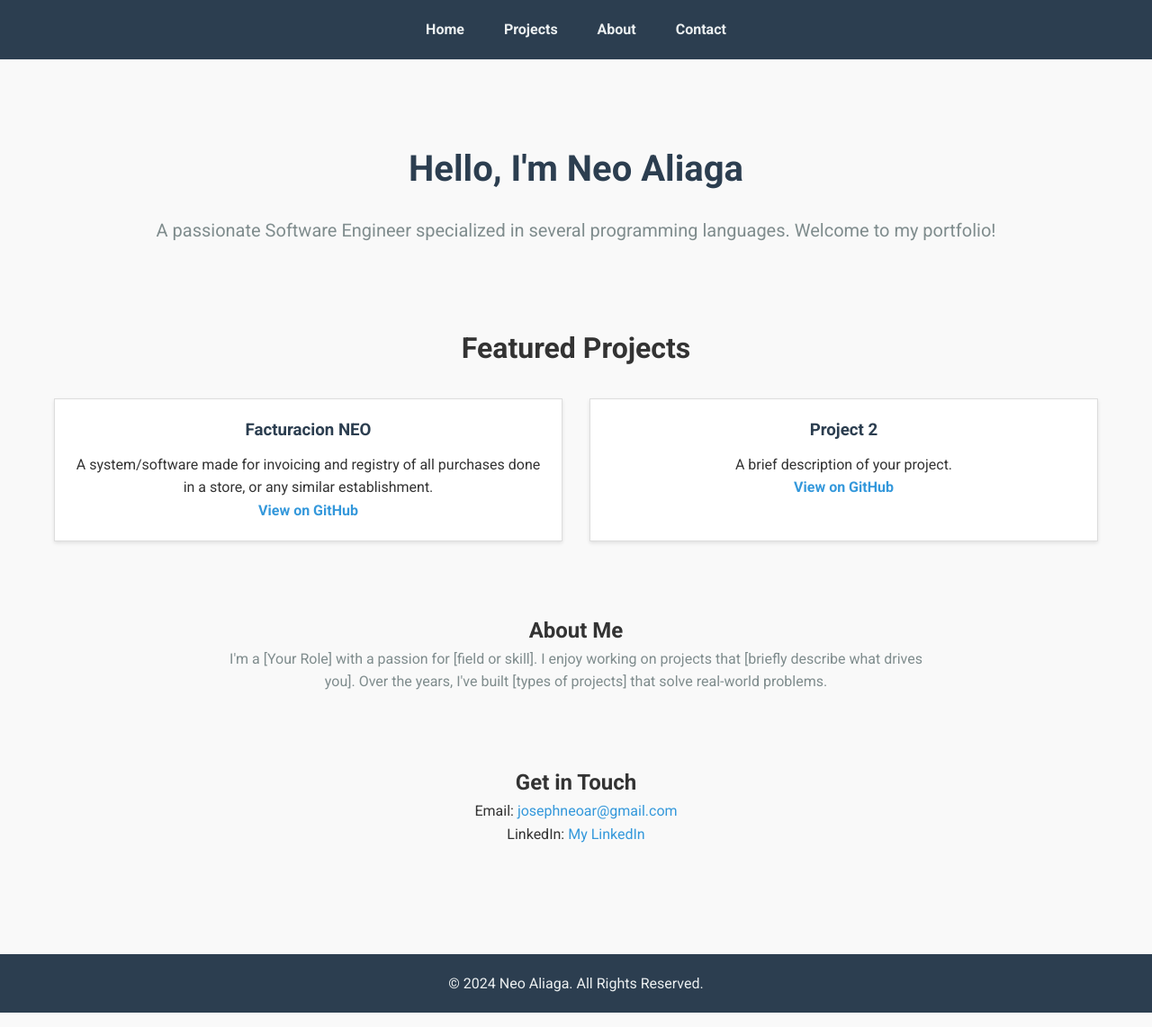
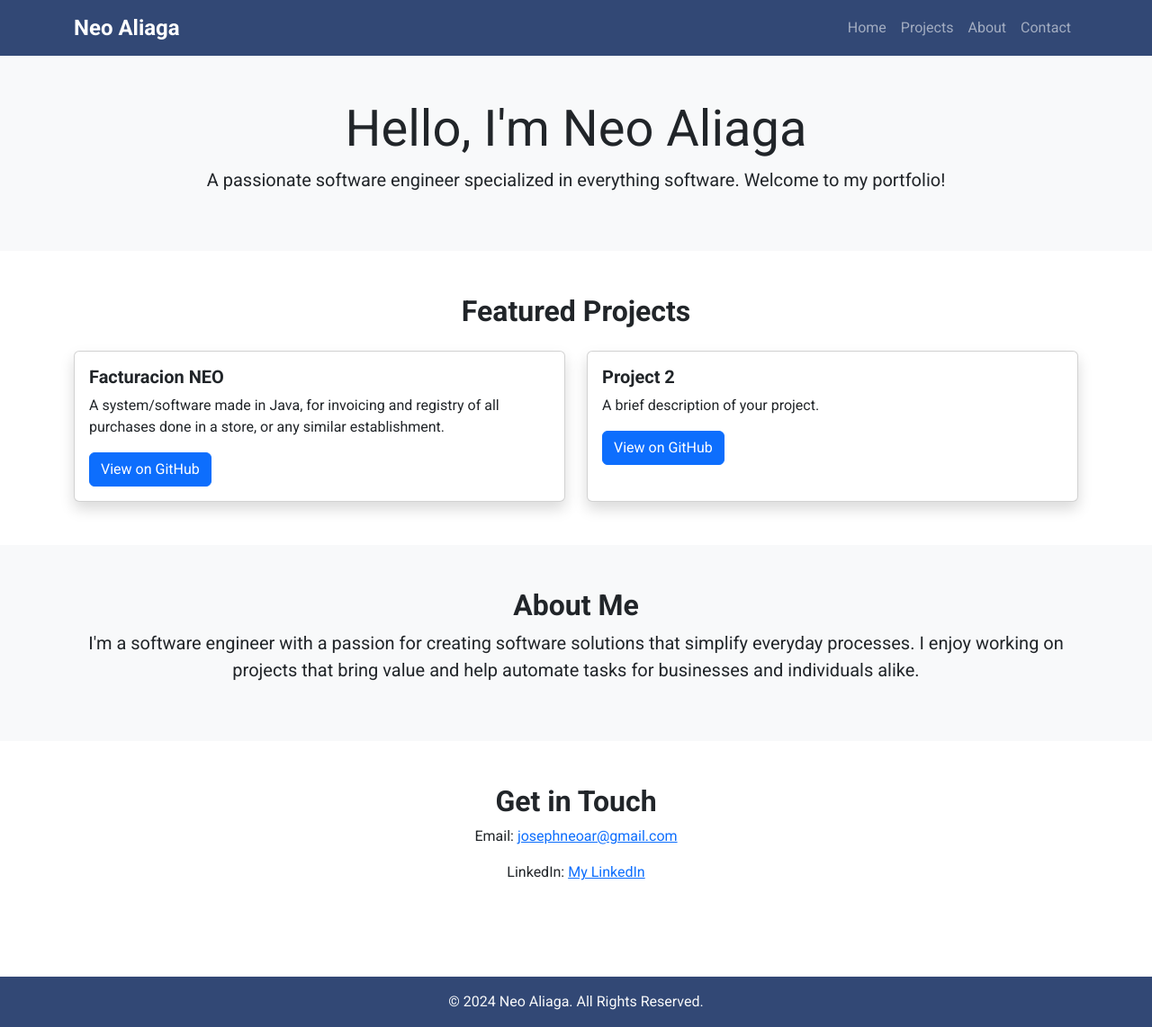
Before and after one commit to Neoar2000/PortfolioWebsite, a plain HTML site: page index.html in a window 1280 px wide. Shown: the whole page at 90% size. Drawn offline with nearby package versions, Linux system fonts and the light colour scheme; a script that the page names is missing.

Commit message:
New files added

```diff
--- a/css/style.css
+++ b/css/style.css
@@ -1,131 +1,57 @@
-* {
-    margin: 0;
-    padding: 0;
-    box-sizing: border-box;
+body {
+    font-family: 'Roboto', sans-serif;
 }
 
-body {
-    font-family: 'Roboto', sans-serif;
-    color: #333;
-    background-color: #f9f9f9;
-    line-height: 1.6;
-}
-
-header {
-    background-color: #2c3e50;
-    padding: 20px 0;
-    text-align: center;
-}
-
-nav ul {
-    list-style-type: none;
-}
-
-nav ul li {
-    display: inline;
-    margin: 0 20px;
-}
-
-nav ul li a {
-    color: #ecf0f1;
-    text-decoration: none;
+h1, h2, h5 {
     font-weight: bold;
 }
 
-nav ul li a:hover {
-    color: #3498db;
+section {
+    padding-top: 60px;
+    padding-bottom: 60px;
 }
 
-main {
-    padding: 40px 20px;
-    max-width: 1200px;
-    margin: 0 auto;
+.navbar {
+    background-color: #324875; /* Dark blue */
 }
 
-#home {
-    text-align: center;
-    padding: 50px 0;
-}
-
-.intro h1 {
-    font-size: 2.5rem;
-    color: #2c3e50;
-}
-
-.intro p {
-    font-size: 1.25rem;
-    color: #7f8c8d;
-    margin-top: 20px;
-}
-
-#projects {
-    padding: 40px 0;
-    text-align: center;
-}
-
-#projects h2 {
-    margin-bottom: 30px;
-    font-size: 2rem;
-}
-
-.projects-grid {
-    display: grid;
-    grid-template-columns: repeat(auto-fit, minmax(250px, 1fr));
-    gap: 30px;
-}
-
-.project-card {
-    background-color: #fff;
-    padding: 20px;
-    border: 1px solid #ddd;
-    box-shadow: 0 2px 4px rgba(0, 0, 0, 0.1);
-    transition: transform 0.3s ease;
-}
-
-.project-card:hover {
-    transform: translateY(-5px);
-}
-
-.project-card h3 {
-    color: #2c3e50;
-    margin-bottom: 10px;
-}
-
-.project-card a {
-    color: #3498db;
-    text-decoration: none;
+.navbar-brand {
+    font-size: 1.5rem;
     font-weight: bold;
 }
 
-.project-card a:hover {
-    text-decoration: underline;
+.card {
+    transition: transform 0.3s ease-in-out, box-shadow 0.3s ease-in-out;
 }
 
-#about {
-    padding: 40px 0;
-    text-align: center;
+.card:hover {
+    transform: translateY(-5px);
+    box-shadow: 0 8px 15px rgba(0, 0, 0, 0.1);
 }
 
-#about p {
-    max-width: 800px;
-    margin: 0 auto;
-    color: #7f8c8d;
+/* Default styles for the content wrapper */
+.content-wrapper {
+    transition: filter 0.3s ease;
 }
 
-#contact {
-    padding: 40px 0;
-    text-align: center;
+/* Add this class when a modal is active to blur the background */
+.modal-open .content-wrapper {
+    filter: blur(5px); /* Adjust the blur intensity as needed */
 }
 
-#contact a {
-    color: #3498db;
-    text-decoration: none;
+/* Modal default styles */
+.modal {
+    display: none; /* Hidden by default */
 }
 
+/* Footer styles */
 footer {
-    background-color: #2c3e50;
-    color: #ecf0f1;
-    text-align: center;
+    background-color: #324875; /* Same dark blue as the navbar */
+    color: #ecf0f1; /* Light text for contrast */
     padding: 20px 0;
     margin-top: 40px;
 }
+
+footer p {
+    margin: 0;
+}
--- a/index.html
+++ b/index.html
@@ -4,61 +4,123 @@
     <meta charset="UTF-8">
     <meta name="viewport" content="width=device-width, initial-scale=1.0">
     <title>My Professional Portfolio</title>
+    <link href="https://cdn.jsdelivr.net/npm/bootstrap@5.3.0-alpha1/dist/css/bootstrap.min.css" rel="stylesheet">
+    <link href="https://fonts.googleapis.com/css2?family=Roboto:wght@400;700&display=swap" rel="stylesheet">
     <link rel="stylesheet" href="css/style.css">
-    <link href="https://fonts.googleapis.com/css2?family=Roboto:wght@400;700&display=swap" rel="stylesheet">
 </head>
 <body>
-    <header>
-        <nav>
-            <ul>
-                <li><a href="#home">Home</a></li>
-                <li><a href="#projects">Projects</a></li>
-                <li><a href="#about">About</a></li>
-                <li><a href="#contact">Contact</a></li>
+    <!-- Navigation -->
+    <nav class="navbar navbar-expand-lg navbar-dark">
+        <div class="container">
+            <a class="navbar-brand" href="#home">Neo Aliaga</a>
+            <button class="navbar-toggler" type="button" data-bs-toggle="collapse" data-bs-target="#navbarNav" aria-controls="navbarNav" aria-expanded="false" aria-label="Toggle navigation">
+                <span class="navbar-toggler-icon"></span>
+            </button>
+            <div class="collapse navbar-collapse" id="navbarNav">
+                <ul class="navbar-nav ms-auto">
+                    <li class="nav-item"><a class="nav-link" href="#home">Home</a></li>
+                    <li class="nav-item"><a class="nav-link" href="#projects">Projects</a></li>
+                    <li class="nav-item"><a class="nav-link" href="#about">About</a></li>
+                    <li class="nav-item"><a class="nav-link" href="#contact">Contact</a></li>
                 </ul>
+            </div>
+        </div>
     </nav>
-    </header>
 
-    <main>
-        <section id="home">
-            <div class="intro">
-                <h1>Hello, I'm Neo Aliaga</h1>
-                <p>A passionate Software Engineer specialized in several programming languages. Welcome to my portfolio!</p>
+    <!-- Wrap the main content for blurring -->
+    <div class="content-wrapper">
+        <!-- Home Section -->
+        <section id="home" class="bg-light text-dark text-center py-5">
+            <div class="container">
+                <h1 class="display-4">Hello, I'm Neo Aliaga</h1>
+                <p class="lead">A passionate software engineer specialized in everything software. Welcome to my portfolio!</p>
             </div>
         </section>
 
-        <section id="projects">
-            <h2>Featured Projects</h2>
-            <div class="projects-grid">
-                <div class="project-card">
-                    <h3>Facturacion NEO</h3>
-                    <p>A system/software made for invoicing and registry of all purchases done in a store, or any similar establishment.</p>
-                    <a href="https://github.com/Neoar2000/SIS_Facturacion">View on GitHub</a>
+        <!-- Projects Section -->
+        <section id="projects" class="py-5">
+            <div class="container">
+                <h2 class="text-center mb-4">Featured Projects</h2>
+                <div class="row g-4">
+                    <div class="col-lg-6">
+                        <div class="card h-100 shadow" onclick="openModal('modal1')">
+                            <div class="card-body">
+                                <h5 class="card-title">Facturacion NEO</h5>
+                                <p class="card-text">A system/software made in Java, for invoicing and registry of all purchases done in a store, or any similar establishment.</p>
+                                <a href="https://github.com/Neoar2000/SIS_Facturacion" class="btn btn-primary" target="_blank" onclick="event.stopPropagation()">View on GitHub</a>
                             </div>
-                <div class="project-card">
-                    <h3>Project 2</h3>
-                    <p>A brief description of your project.</p>
-                    <a href="#">View on GitHub</a>
+                        </div>
+                    </div>
+                    <div class="col-lg-6">
+                        <div class="card h-100 shadow" onclick="openModal('modal2')">
+                            <div class="card-body">
+                                <h5 class="card-title">Project 2</h5>
+                                <p class="card-text">A brief description of your project.</p>
+                                <a href="#" class="btn btn-primary" onclick="event.stopPropagation()">View on GitHub</a>
+                            </div>
+                        </div>
+                    </div>
                 </div>
             </div>
         </section>
 
-        <section id="about">
+        <!-- About Section -->
+        <section id="about" class="bg-light py-5 text-center">
+            <div class="container">
                 <h2>About Me</h2>
-            <p>I'm a [Your Role] with a passion for [field or skill]. I enjoy working on projects that [briefly describe what drives you]. Over the years, I've built [types of projects] that solve real-world problems.</p>
+                <p class="lead">I'm a software engineer with a passion for creating software solutions that simplify everyday processes. I enjoy working on projects that bring value and help automate tasks for businesses and individuals alike.</p>
+            </div>
         </section>
 
-        <section id="contact">
+        <!-- Contact Section -->
+        <section id="contact" class="py-5">
+            <div class="container text-center">
                 <h2>Get in Touch</h2>
                 <p>Email: <a href="mailto:josephneoar@gmail.com">josephneoar@gmail.com</a></p>
                 <p>LinkedIn: <a href="https://linkedin.com/in/NeoAliaga" target="_blank">My LinkedIn</a></p>
+            </div>
         </section>
-    </main>
+    </div>
 
-    <footer>
+    <!-- Footer -->
+    <footer class="text-light text-center py-3">
         <p>&copy; 2024 Neo Aliaga. All Rights Reserved.</p>
     </footer>
 
+    <!-- Modal 1 -->
+    <div id="modal1" class="modal" tabindex="-1">
+        <div class="modal-dialog modal-dialog-centered">
+            <div class="modal-content">
+                <div class="modal-header">
+                    <h5 class="modal-title">Facturacion NEO Details</h5>
+                    <!-- Attach closeModal() to this button -->
+                    <button type="button" class="btn-close" onclick="closeModal('modal1')" aria-label="Close"></button>
+                </div>
+                <div class="modal-body">
+                    <p>Facturacion NEO is a Java-based software designed for stores to handle invoicing, manage inventory, and track purchases. It streamlines the process of recording sales and automates the generation of invoices.</p>
+                </div>
+            </div>
+        </div>
+    </div>
+
+    <!-- Modal 2 -->
+    <div id="modal2" class="modal" tabindex="-1">
+        <div class="modal-dialog modal-dialog-centered">
+            <div class="modal-content">
+                <div class="modal-header">
+                    <h5 class="modal-title">Project 2 Details</h5>
+                    <!-- Attach closeModal() to this button -->
+                    <button type="button" class="btn-close" onclick="closeModal('modal2')" aria-label="Close"></button>
+                </div>
+                <div class="modal-body">
+                    <p>More detailed information about Project 2...</p>
+                </div>
+            </div>
+        </div>
+    </div>
+
+    <!-- Bootstrap JS -->
+    <script src="https://cdn.jsdelivr.net/npm/bootstrap@5.3.0-alpha1/dist/js/bootstrap.bundle.min.js"></script>
     <script src="js/script.js"></script>
 </body>
 </html>
--- /dev/null
+++ b/js/script.js
@@ -0,0 +1,23 @@
+// Open Modal
+function openModal(modalId) {
+    document.getElementById(modalId).style.display = "block";
+    document.body.classList.add("modal-open"); // Add class to body to trigger blur
+}
+
+// Close Modal
+function closeModal(modalId) {
+    document.getElementById(modalId).style.display = "none";
+    document.body.classList.remove("modal-open"); // Remove blur effect
+}
+
+// Close modal when clicking outside of the modal content
+window.onclick = function(event) {
+    const modal1 = document.getElementById('modal1');
+    const modal2 = document.getElementById('modal2');
+    if (event.target == modal1) {
+        closeModal('modal1');
+    }
+    if (event.target == modal2) {
+        closeModal('modal2');
+    }
+}
```
Lines whose indentation alone changed are shown as unchanged.
